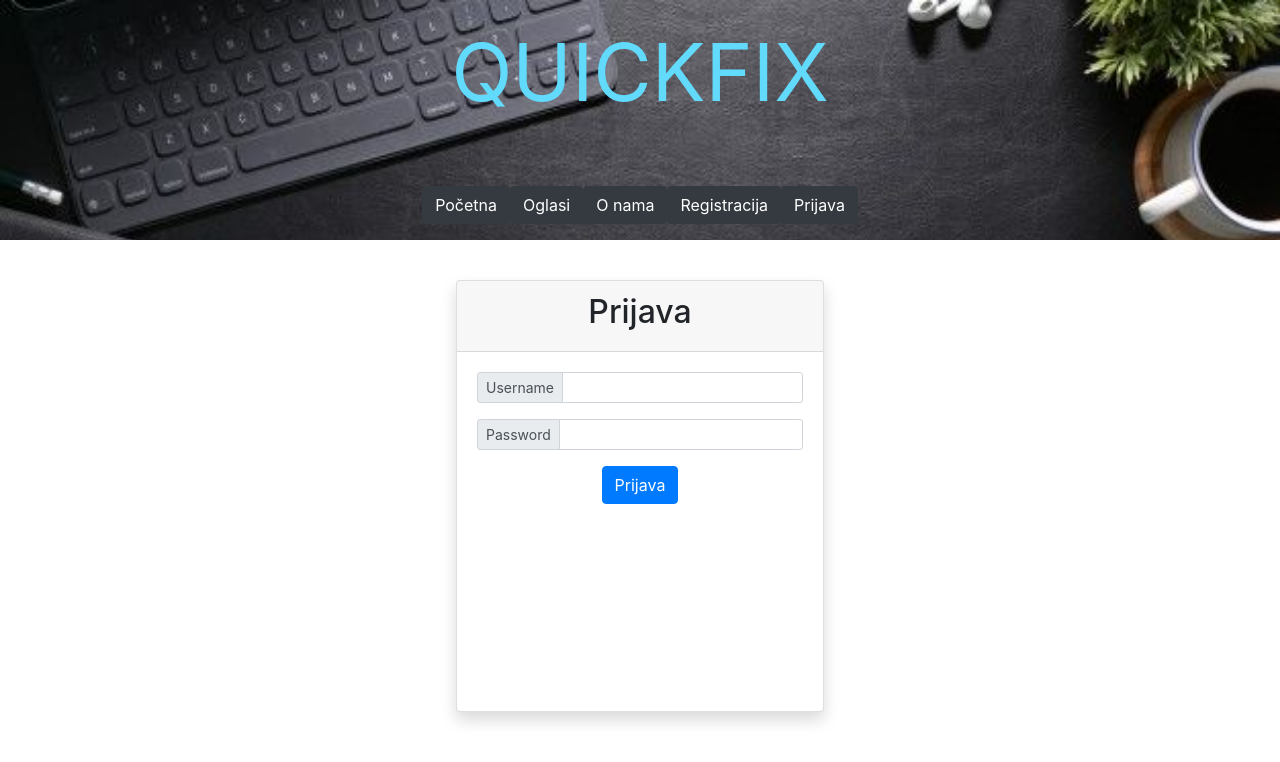
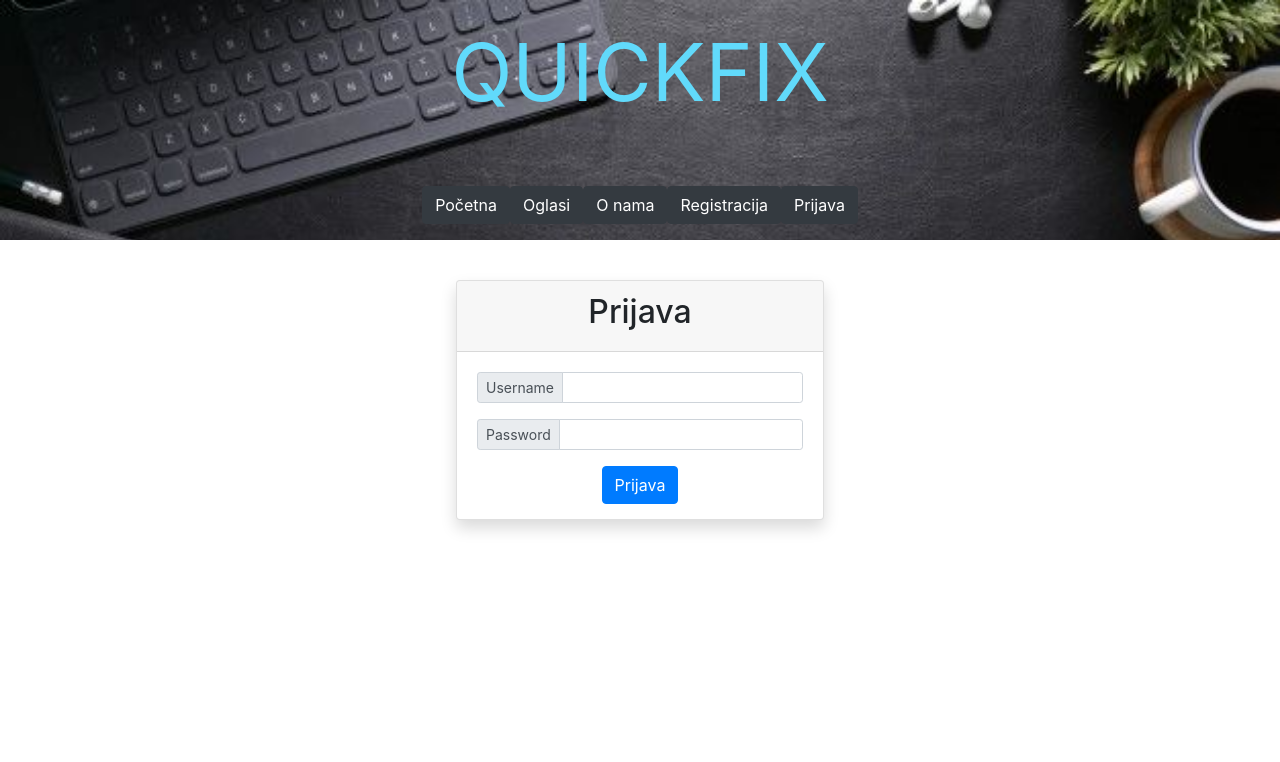
Before and after one commit to gjaic2016/react_project_demo, a React (Create React App) app: page /adds in a window 1280 px wide. Shown: the top 762 px of the page. Built offline with nearby package versions, Linux system fonts and the light colour scheme.

Commit message:
adds_components

```diff
--- a/src/App.css
+++ b/src/App.css
@@ -7,11 +7,11 @@
   pointer-events: none;
 }
 
-@media (prefers-reduced-motion: no-preference) {
+/* @media (prefers-reduced-motion: no-preference) {
   .App-logo {
     animation: App-logo-spin infinite 20s linear;
   }
-}
+} */
 
 .App-header {
   /* background-color: #282c34; */
@@ -60,12 +60,20 @@
   text-align: center;
 }
 
-.card-styling {
+.card-styling-reg {
   width: 23rem;
   height: 27em;
   margin-top: 5vh;
   margin-left: auto;
   margin-right: auto;
   border-color: 10px black;
+}
 
+.card-styling-log {
+  width: 23rem;
+  height: 15em;
+  margin-top: 5vh;
+  margin-left: auto;
+  margin-right: auto;
+  border-color: 10px black;
 }
--- a/src/components/About/About.js
+++ b/src/components/About/About.js
@@ -32,6 +32,7 @@ const About = () => {
             width="100%"
             height="600px"
             class="container center-block"
+            title="Map"
           ></iframe>
         </Row>
       </div>
--- /dev/null
+++ b/src/components/Adds/index.js
@@ -0,0 +1,3 @@
+import AddsContainer from  "./AddsContainer";
+
+export default AddsContainer;
--- a/src/components/Login/Login.js
+++ b/src/components/Login/Login.js
@@ -5,7 +5,7 @@ const Login = () => {
   return (
     <>
       <div className="container">
-        <Card className="card-styling login-fix shadow">
+        <Card className="card-styling-log shadow">
           <Card.Header>
             <h2>Prijava</h2>
           </Card.Header>
--- a/src/components/Registration/Registration.js
+++ b/src/components/Registration/Registration.js
@@ -5,7 +5,7 @@ const Registration = () => {
   return (
     <>
       <div className="container">
-        <Card className="card-styling login-fix shadow">
+        <Card className="card-styling-reg shadow">
           <Card.Header>
             <h2>Registracija</h2>
           </Card.Header>
```
Also changed, not shown: src/components/Adds/AddsContainer.js (added, +15 -0 lines), src/components/Adds/Adds.js (added), 1 other file (tests, documents, lock files or other folders).
